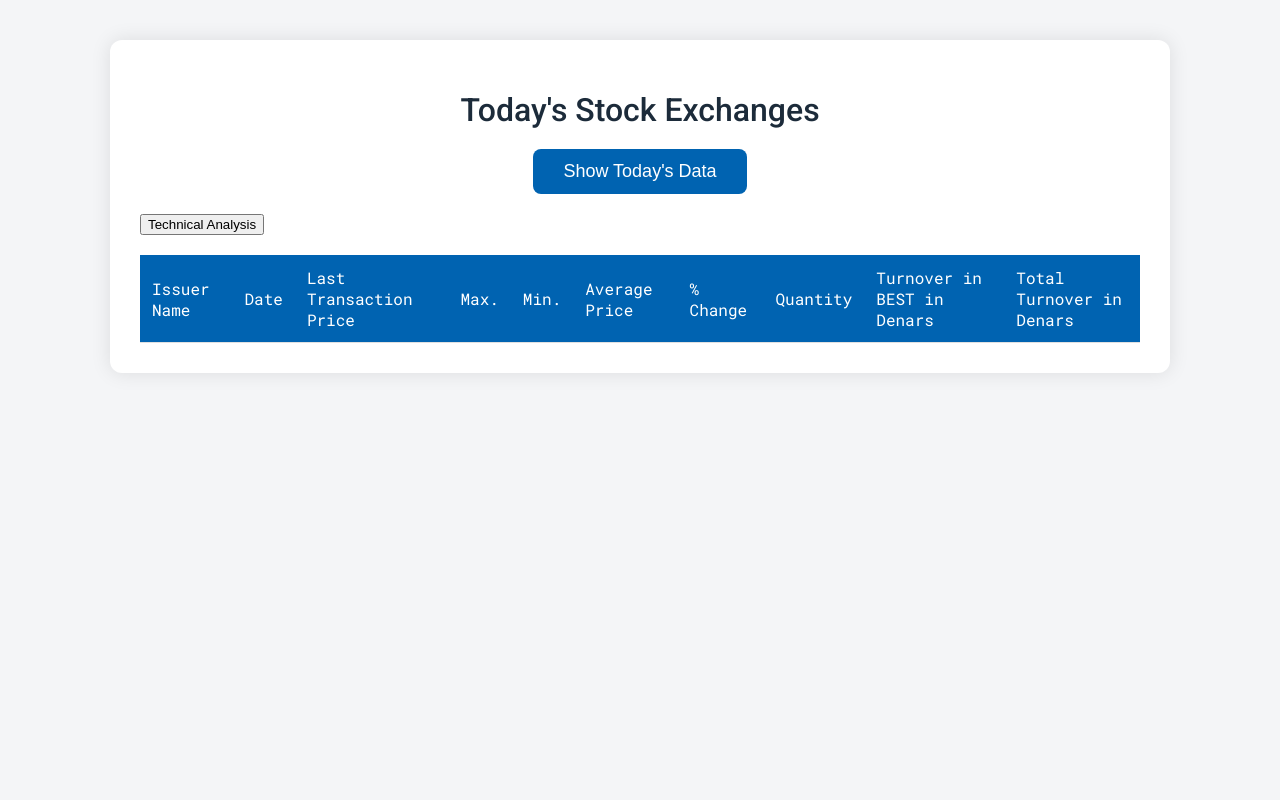
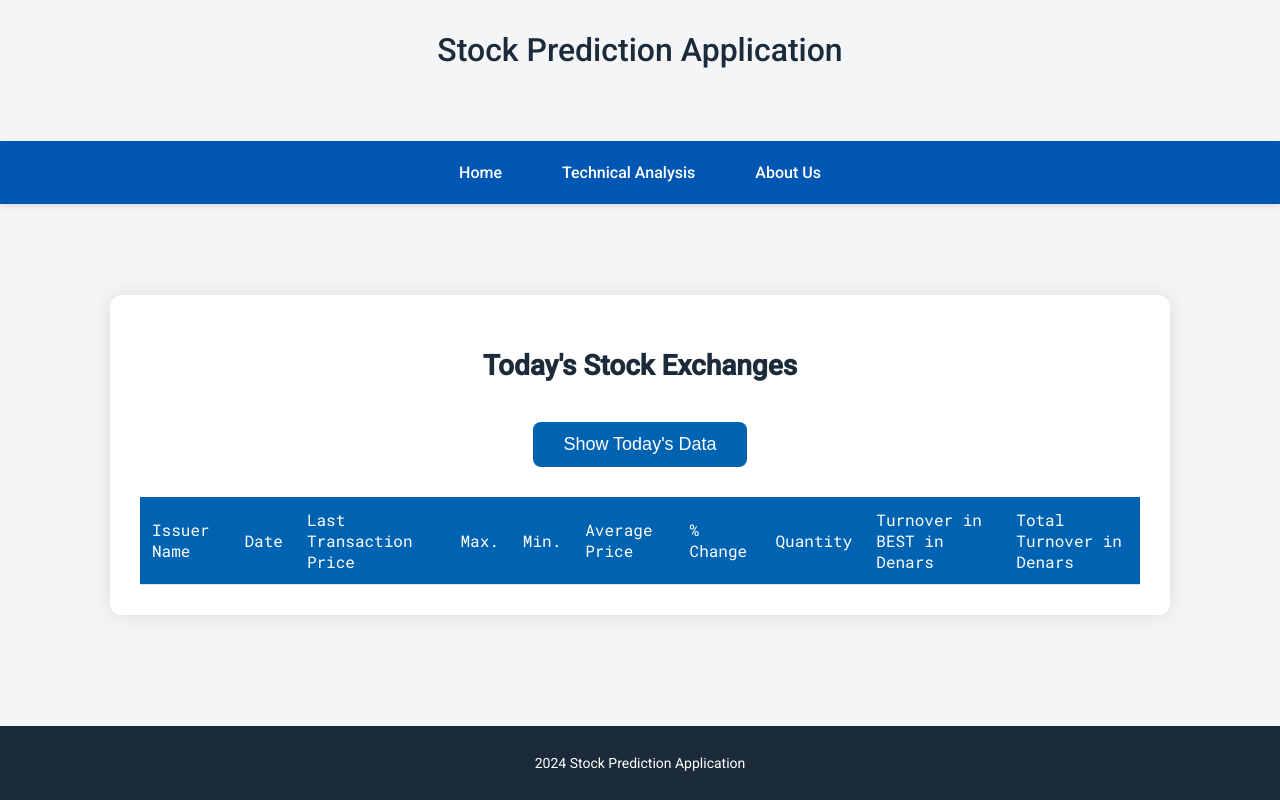
Before and after one commit to davidhristov59/DIANS, a Flask app: page / in a window 1280 px wide. Run offline with Flask 3, Linux system fonts and the light colour scheme; lists and menus that the app fills with data are empty.

Commit message:
Commit Home

```diff
--- a/Homework3/static/indexStyle.css
+++ b/Homework3/static/indexStyle.css
@@ -5,9 +5,62 @@
     color: #333;
     margin: 0;
     padding: 0;
-
+    display: flex;
+    flex-direction: column;
+    justify-content: space-between;
+    min-height: 100vh;
 }
 
+/* Centering the title */
+.title-container {
+    text-align: center;
+    margin-top: 10px;
+}
+
+h1 {
+    color: #1c2b3a;
+    font-size: 32px;
+    font-weight: 500;
+    margin-bottom: 20px;
+}
+
+/* Navigation Bar */
+nav {
+    background-color: #0056b3;
+    padding: 10px 20px;
+    color: white;
+    display: flex;
+    justify-content: center; /* Center the nav menu */
+    align-items: center;
+    box-shadow: 0 2px 5px rgba(0, 0, 0, 0.1);
+}
+
+nav .nav-links {
+    display: flex;
+    justify-content:center;
+    width: 100%;
+    max-width: 600px; /* Limit the width for better alignment */
+}
+
+nav .nav-links a {
+    background-color: #0056b3;
+    color: white;
+    text-decoration: none;
+    padding: 12px 30px;
+    font-weight: 500;
+    border-radius: 8px;
+    text-align: center;
+    transition: all 0.3s ease; /* Smooth transition for hover effect */
+    /*box-shadow: 0 4px 6px rgba(0, 0, 0, 0.1); !* Subtle shadow *!*/
+}
+
+nav .nav-links a:hover {
+    background-color: #007BFF;
+    transform: translateY(-5px); /* Move the block up */
+    box-shadow: 0 8px 12px rgba(0, 0, 0, 0.2); /* Darker shadow for pop effect */
+}
+
+/* Main Content Container */
 .container {
     background-color: #ffffff;
     padding: 30px;
@@ -17,17 +70,18 @@
     margin: 40px auto;
 }
 
-        h1 {
+/* Center the "Today's Stock Exchanges" heading */
+.centered-heading {
     text-align: center;
     color: #1c2b3a;
-            font-size: 32px;
-            font-weight: 500;
-            margin-bottom: 20px;
+    font-size: 28px;
+    margin-bottom: 40px;
 }
 
+/* Button */
 #load-data-btn {
     display: block;
-            margin: 20px auto;
+    margin: 30px auto;
     padding: 12px 30px;
     font-size: 18px;
     background-color: #0063B1;
@@ -46,10 +100,10 @@
 #loading-overlay {
     display: none;
     position: fixed;
+    padding: 10px;
+    left: 0;
     top: 0;
-            left: 0;
-            width: 100%;
-            height: 100%;
+    border-radius: 5px;
     background-color: rgba(0, 0, 0, 0.5);
     justify-content: center;
     align-items: center;
@@ -62,7 +116,7 @@
     font-weight: 500;
 }
 
-        /* Table styles */
+/* Table Styles */
 table {
     width: 100%;
     border-collapse: collapse;
@@ -105,6 +159,25 @@
     border-radius: 4px;
 }
 
+/* Footer Styles */
+footer {
+    background-color: #1c2b3a;
+    color: white;
+    text-align: center;
+    padding: 15px 10px;
+    margin-top: 20px;
+    font-size: 14px;
+}
+
+footer a {
+    color: #4CAF50;
+    text-decoration: none;
+}
+
+footer a:hover {
+    text-decoration: underline;
+}
+
 /* Responsive design */
 @media (max-width: 768px) {
     .container {
--- a/Homework3/templates/index.html
+++ b/Homework3/templates/index.html
@@ -3,26 +3,33 @@
 <head>
     <meta charset="UTF-8">
     <meta name="viewport" content="width=device-width, initial-scale=1.0">
-    <title>Today's Stock Exchanges</title>
+    <title>Stock Prediction Application</title>
     <link rel="stylesheet" href="{{ url_for('static', filename='indexStyle.css') }}">
     <script src="https://code.jquery.com/jquery-3.6.0.min.js"></script>
-    <!-- Google Fonts for better typography -->
     <link href="https://fonts.googleapis.com/css2?family=Roboto:wght@400;500&family=Roboto+Mono&display=swap"
           rel="stylesheet">
 </head>
 <body>
+<div class="title-container">
+    <h1>Stock Prediction Application</h1>
+</div>
+
+<nav>
+    <div class="nav-links">
+        <a href="/">Home</a>
+        <a href="/technicalAnalysis">Technical Analysis</a>
+        <a href="/about">About Us</a>
+    </div>
+</nav>
+
 <div class="container">
-    <h1>Today's Stock Exchanges</h1>
+    <h2 class="centered-heading">Today's Stock Exchanges</h2>
+    <button id="load-data-btn">Show Today's Data</button>
 
-    <button id="load-data-btn">Show Today's Data</button>
-  <button id="load-tech-btn">Technical Analysis</button>
-
-    <!-- Loading overlay -->
     <div id="loading-overlay">
         <div id="loading-message">Loading, please wait...</div>
     </div>
 
-    <!-- Alert for no data -->
     <div id="no-data-alert" class="alert" style="display: none;">
         No stock data found for today.
     </div>
@@ -46,21 +53,23 @@
     </table>
 </div>
 
+<footer>
+    <p>2024 Stock Prediction Application</p>
+</footer>
+
 <script>
     $(document).ready(function () {
         $('#load-data-btn').click(function () {
-            // Show loading overlay
             $('#loading-overlay').show();
 
             $.getJSON('/get_todays_data', function (data) {
-                // Hide loading overlay after data is received
                 $('#loading-overlay').hide();
 
                 if (data.length === 0) {
-                    $('#no-data-alert').show();  // Show the no data alert
-                    $('#stock-table tbody').empty(); // Clear any previous data
+                    $('#no-data-alert').show();
+                    $('#stock-table tbody').empty();
                 } else {
-                    $('#no-data-alert').hide();  // Hide the no data alert
+                    $('#no-data-alert').hide();
                     let tableBody = $('#stock-table tbody');
                     tableBody.empty();
 
@@ -68,7 +77,7 @@
                         let tr = $('<tr>');
 
                         // Check if the % Change is negative or positive and apply the corresponding class
-                        let changePercentage = parseFloat(row['% Change'].replace(',', '.'));  // Replace ',' with '.'
+                        let changePercentage = parseFloat(row['% Change'].replace(',', '.'));
 
                         // Color the text based on percentage change
                         if (changePercentage < 0.0) {
@@ -80,27 +89,23 @@
                         }
 
                         // Populate the row with data from the backend
-                        tr.append($('<td>').text(row['Issuer Name']));  // Issuer Name
-                        tr.append($('<td>').text(row['Date']));  // Date
-                        tr.append($('<td>').text(row['Last Transaction Price']));  // Last Transaction Price
-                        tr.append($('<td>').text(row['Max.']));  // Max
-                        tr.append($('<td>').text(row['Min.']));  // Min
-                        tr.append($('<td>').text(row['Average Price']));  // Average Price
-                        tr.append($('<td>').text(row['% Change']));  // % Change
-                        tr.append($('<td>').text(row['Quantity']));  // Quantity
-                        tr.append($('<td>').text(row['Turnover in BEST in Denars']));  // Turnover in BEST in Denars
-                        tr.append($('<td>').text(row['Total Turnover in Denars']));  // Total Turnover in Denars
+                        tr.append($('<td>').text(row['Issuer Name']));
+                        tr.append($('<td>').text(row['Date']));
+                        tr.append($('<td>').text(row['Last Transaction Price']));
+                        tr.append($('<td>').text(row['Max.']));
+                        tr.append($('<td>').text(row['Min.']));
+                        tr.append($('<td>').text(row['Average Price']));
+                        tr.append($('<td>').text(row['% Change']));
+                        tr.append($('<td>').text(row['Quantity']));
+                        tr.append($('<td>').text(row['Turnover in BEST in Denars']));
+                        tr.append($('<td>').text(row['Total Turnover in Denars']));
 
                         tableBody.append(tr);
                     });
                 }
             });
         });
-        $('#load-tech-btn').click(function () {
-            window.location.href = '/technicalAnalysis';
-        });
     });
 </script>
-
 </body>
 </html>
```
Lines whose indentation alone changed are shown as unchanged.
